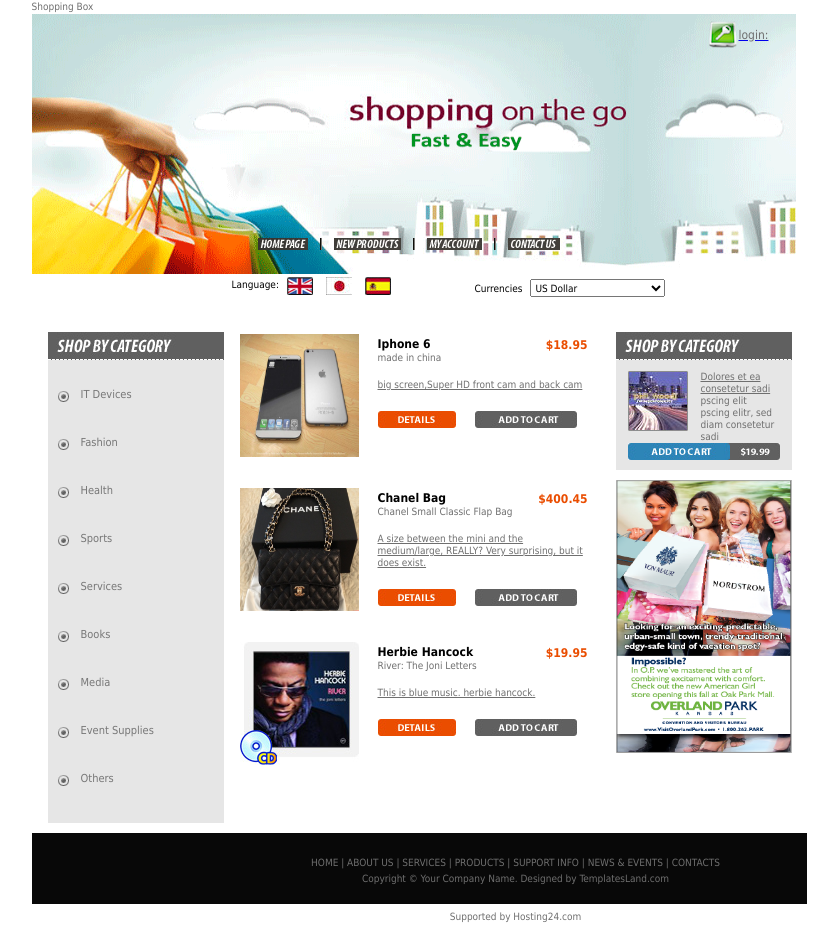
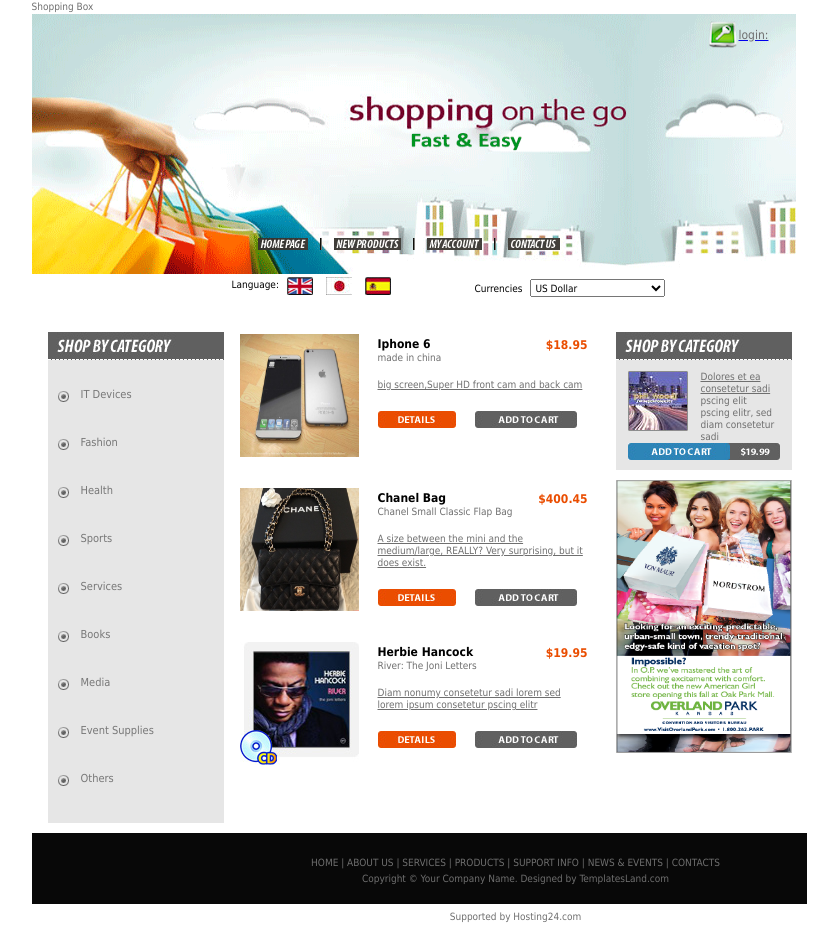
Before and after one commit to phonemyintthu/phpproject, a plain HTML site: page php website/html/index.html in a window 1280 px wide. Shown: the whole page, without its empty margins (221-1059 px from the left). Drawn offline with Linux system fonts and the light colour scheme.

Commit message:
Revert "music"
This reverts commit b1397849fdb4fa50c90d0886046c0957b24265ae.

```diff
--- a/php website/html/index.html
+++ b/php website/html/index.html
@@ -100,7 +100,8 @@
 <p><a href="#">Herbie Hancock</a><br />
 River: The Joni Letters<br />
 <br />
-<a href="#" class="info">This is blue music. herbie hancock.</a></p>
+<a href="#" class="info">Diam nonumy consetetur
+sadi lorem sed lorem ipsum consetetur pscing elitr</a></p>
 </div>
 <div class="price">
 <p>$19.95</p>
```
